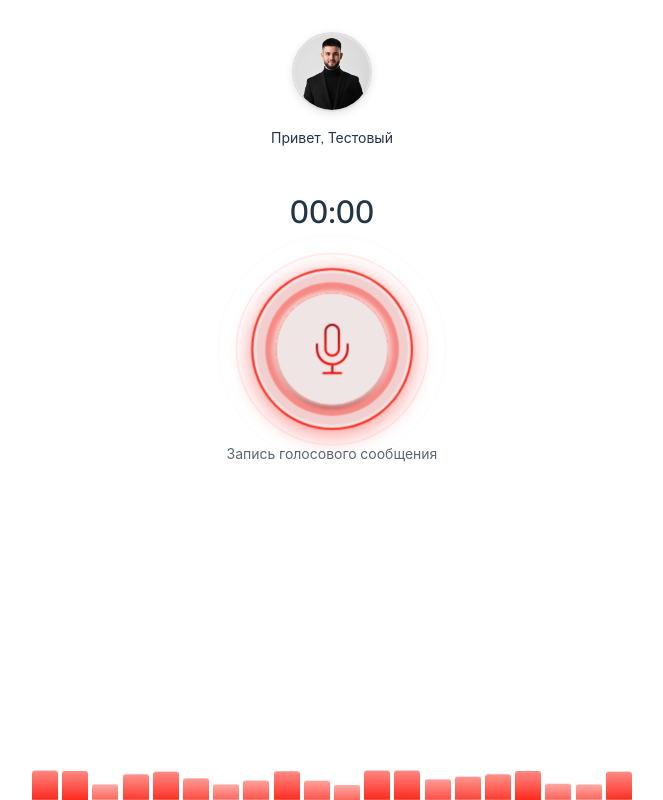
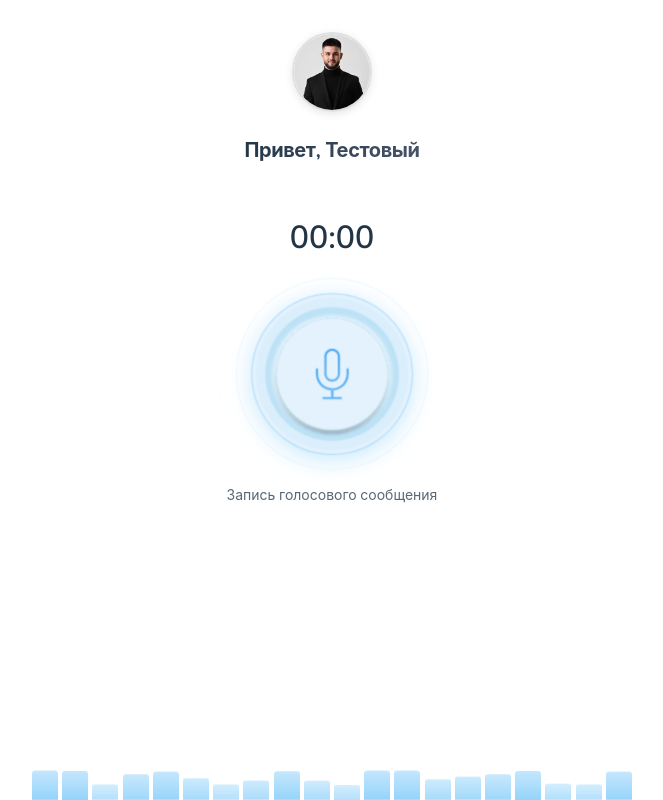
Before and after one commit to NikitaBest/TranscriptorMiniApp, a React (Vite) app: page / in a window 1280 px wide. Shown: the whole page, without its empty margins (308-971 px from the left). Built offline with nearby package versions, Linux system fonts and the light colour scheme; no server answers.

Commit message:
работа с эквалайзером 01

```diff
--- a/src/App.css
+++ b/src/App.css
@@ -37,9 +37,16 @@
 .user-info {
   text-align: center;
   color: #213547;
-  font-size: 0.875rem;
+  font-size: 1.25rem;
+  font-weight: 700;
+  margin: 0.5rem 0;
+  letter-spacing: -0.02em;
 }
 
 .user-info p {
   margin: 0;
+  background: linear-gradient(135deg, #213547 0%, #4a5568 100%);
+  -webkit-background-clip: text;
+  -webkit-text-fill-color: transparent;
+  background-clip: text;
 }
--- a/src/components/AudioRecorder.css
+++ b/src/components/AudioRecorder.css
@@ -20,7 +20,7 @@
   display: flex;
   flex-direction: column;
   align-items: center;
-  gap: 1rem;
+  gap: 1.5rem;
   width: 100%;
 }
 
@@ -43,7 +43,7 @@
   width: 160px;
   height: 160px;
   border-radius: 50%;
-  border: 1px solid rgba(253, 15, 0, 0.5);
+  border: 1px solid rgba(135, 206, 250, 0.5);
   opacity: 0;
   pointer-events: none;
 }
@@ -68,21 +68,21 @@
     transform: translate(-50%, -50%) scale(0.8);
     opacity: 0.6;
     border-width: 1px;
-    border-color: rgba(253, 15, 0, 0.5);
+    border-color: rgba(135, 206, 250, 0.5);
   }
   30% {
     opacity: 0.4;
-    border-color: rgba(253, 15, 0, 0.35);
+    border-color: rgba(135, 206, 250, 0.35);
   }
   60% {
     opacity: 0.25;
-    border-color: rgba(253, 15, 0, 0.25);
+    border-color: rgba(135, 206, 250, 0.25);
   }
   100% {
     transform: translate(-50%, -50%) scale(1.5);
     opacity: 0;
     border-width: 0.5px;
-    border-color: rgba(253, 15, 0, 0.1);
+    border-color: rgba(135, 206, 250, 0.1);
   }
 }
 
@@ -91,6 +91,7 @@
   font-weight: 400;
   color: rgba(33, 53, 71, 0.75);
   margin: 0;
+  margin-top: 0.5rem;
   text-align: center;
   line-height: 1.4;
 }
@@ -153,6 +154,18 @@
   justify-content: center;
   align-items: center;
   flex-wrap: wrap;
+  animation: fadeInScale 0.4s ease-out;
+}
+
+@keyframes fadeInScale {
+  0% {
+    opacity: 0;
+    transform: scale(0.8);
+  }
+  100% {
+    opacity: 1;
+    transform: scale(1);
+  }
 }
 
 /* Стили кнопок теперь в компоненте Button */
--- a/src/components/AudioWaves.css
+++ b/src/components/AudioWaves.css
@@ -2,7 +2,7 @@
   width: 100%;
   height: 100px;
   position: relative;
-  overflow: hidden;
+  overflow: visible;
   margin-top: auto;
   margin-bottom: 0;
   background: transparent;
@@ -30,9 +30,9 @@
   min-height: 30px;
   background: linear-gradient(
     to top,
-    rgba(253, 15, 0, 0.9) 0%,
-    rgba(253, 15, 0, 0.7) 50%,
-    rgba(253, 15, 0, 0.5) 100%
+    rgba(135, 206, 250, 0.9) 0%,
+    rgba(135, 206, 250, 0.7) 50%,
+    rgba(135, 206, 250, 0.5) 100%
   );
   border-radius: 3px 3px 0 0;
   transform-origin: bottom;
@@ -53,12 +53,76 @@
 /* Адаптация для маленьких экранов */
 @media (max-width: 375px) {
   .audio-waves-container {
-    height: 70px;
-    padding: 0.3rem 0.5rem 0 0.5rem;
+    height: 100px;
+    padding: 0.5rem 0.75rem 0 0.75rem;
+    overflow: visible;
+    min-height: 100px;
+  }
+
+  .audio-equalizer {
+    gap: 3px;
+    height: 100%;
   }
 
   .equalizer-bar {
-    max-width: 6px;
-    gap: 3px;
+    width: 5px;
+    min-width: 4px;
+    min-height: 40px;
+    max-width: 5px;
+    background: linear-gradient(
+      to top,
+      rgba(135, 206, 250, 1) 0%,
+      rgba(135, 206, 250, 0.8) 50%,
+      rgba(135, 206, 250, 0.6) 100%
+    );
+  }
+
+  @keyframes equalizer-pulse {
+    0%, 100% {
+      transform: scaleY(0.6);
+      opacity: 0.8;
+    }
+    50% {
+      transform: scaleY(1);
+      opacity: 1;
+    }
   }
 }
+
+/* Адаптация для очень маленьких экранов */
+@media (max-width: 320px) {
+  .audio-waves-container {
+    height: 90px;
+    padding: 0.4rem 0.5rem 0 0.5rem;
+    min-height: 90px;
+  }
+
+  .audio-equalizer {
+    gap: 2px;
+    height: 100%;
+  }
+
+  .equalizer-bar {
+    width: 4px;
+    min-width: 3px;
+    min-height: 35px;
+    max-width: 4px;
+    background: linear-gradient(
+      to top,
+      rgba(135, 206, 250, 1) 0%,
+      rgba(135, 206, 250, 0.8) 50%,
+      rgba(135, 206, 250, 0.6) 100%
+    );
+  }
+
+  @keyframes equalizer-pulse {
+    0%, 100% {
+      transform: scaleY(0.6);
+      opacity: 0.8;
+    }
+    50% {
+      transform: scaleY(1);
+      opacity: 1;
+    }
+  }
+}
--- a/src/components/Button.css
+++ b/src/components/Button.css
@@ -179,10 +179,10 @@
 
 /* Стили для круглой кнопки записи (микрофон) */
 .btn-circular.btn-record {
-  background: #F0E5E5;
-  box-shadow: 0 4px 20px rgba(253, 15, 0, 0.4);
+  background: #E3F2FD;
+  box-shadow: 0 4px 20px rgba(135, 206, 250, 0.4);
   position: relative;
-  border: 2px solid rgba(253, 15, 0, 0.9);
+  border: 1px solid rgba(135, 206, 250, 0.6);
   box-sizing: border-box;
 }
 
@@ -195,7 +195,7 @@
   width: 170px;
   height: 170px;
   border-radius: 50%;
-  border: 1px solid rgba(253, 15, 0, 0.4);
+  border: 1px solid rgba(135, 206, 250, 0.3);
   z-index: -1;
 }
 
@@ -208,7 +208,7 @@
   width: 180px;
   height: 180px;
   border-radius: 50%;
-  border: 1px solid rgba(253, 15, 0, 0.2);
+  border: 1px solid rgba(135, 206, 250, 0.15);
   z-index: -2;
 }
 
@@ -220,30 +220,33 @@
 @keyframes pulse-gentle {
   0%, 100% {
     transform: scale(1);
-    box-shadow: 0 4px 20px rgba(253, 15, 0, 0.4);
+    box-shadow: 0 4px 20px rgba(135, 206, 250, 0.4);
   }
   50% {
     transform: scale(1.02);
-    box-shadow: 0 6px 25px rgba(253, 15, 0, 0.5);
+    box-shadow: 0 6px 25px rgba(135, 206, 250, 0.5);
   }
 }
 
 .btn-circular.btn-record:hover:not(:disabled) {
   animation: none;
   transform: translateY(-2px) scale(1.05);
-  box-shadow: 0 6px 25px rgba(253, 15, 0, 0.5);
+  box-shadow: 0 6px 25px rgba(135, 206, 250, 0.5);
 }
 
 .btn-circular.btn-record:active:not(:disabled) {
   animation: none;
-  transform: scale(0.98);
+  transform: scale(0.99);
+  opacity: 0.9;
 }
 
 /* Стили для круглой кнопки паузы */
 .btn-circular.btn-pause {
-  background: linear-gradient(135deg, rgba(255, 170, 0, 0.9), rgba(255, 153, 0, 0.9));
-  box-shadow: 0 4px 20px rgba(255, 170, 0, 0.4);
+  background: #FFF3E0;
+  box-shadow: 0 4px 20px rgba(255, 170, 0, 0.3);
   position: relative;
+  border: 1px solid rgba(255, 170, 0, 0.6);
+  box-sizing: border-box;
 }
 
 .btn-circular.btn-pause::before {
@@ -252,10 +255,10 @@
   top: 50%;
   left: 50%;
   transform: translate(-50%, -50%);
-  width: 66px;
-  height: 66px;
+  width: 86px;
+  height: 86px;
   border-radius: 50%;
-  background: rgba(255, 170, 0, 0.36);
+  border: 1px solid rgba(255, 170, 0, 0.3);
   z-index: -1;
 }
 
@@ -265,23 +268,30 @@
   top: 50%;
   left: 50%;
   transform: translate(-50%, -50%);
-  width: 75px;
-  height: 75px;
+  width: 96px;
+  height: 96px;
   border-radius: 50%;
-  background: rgba(255, 170, 0, 0.1);
+  border: 1px solid rgba(255, 170, 0, 0.15);
   z-index: -2;
 }
 
 .btn-circular.btn-pause:hover:not(:disabled) {
   transform: translateY(-2px) scale(1.05);
-  box-shadow: 0 6px 25px rgba(255, 170, 0, 0.5);
+  box-shadow: 0 6px 25px rgba(255, 170, 0, 0.4);
+}
+
+.btn-circular.btn-pause:active:not(:disabled) {
+  transform: scale(0.99);
+  opacity: 0.9;
 }
 
 /* Стили для круглой кнопки стоп */
 .btn-circular.btn-stop {
-  background: linear-gradient(135deg, rgba(102, 102, 102, 0.9), rgba(85, 85, 85, 0.9));
-  box-shadow: 0 4px 20px rgba(102, 102, 102, 0.4);
+  background: #F5F5F5;
+  box-shadow: 0 4px 20px rgba(102, 102, 102, 0.3);
   position: relative;
+  border: 1px solid rgba(102, 102, 102, 0.6);
+  box-sizing: border-box;
 }
 
 .btn-circular.btn-stop::before {
@@ -290,10 +300,10 @@
   top: 50%;
   left: 50%;
   transform: translate(-50%, -50%);
-  width: 66px;
-  height: 66px;
+  width: 86px;
+  height: 86px;
   border-radius: 50%;
-  background: rgba(102, 102, 102, 0.36);
+  border: 1px solid rgba(102, 102, 102, 0.3);
   z-index: -1;
 }
 
@@ -303,16 +313,21 @@
   top: 50%;
   left: 50%;
   transform: translate(-50%, -50%);
-  width: 75px;
-  height: 75px;
+  width: 96px;
+  height: 96px;
   border-radius: 50%;
-  background: rgba(102, 102, 102, 0.1);
+  border: 1px solid rgba(102, 102, 102, 0.15);
   z-index: -2;
 }
 
 .btn-circular.btn-stop:hover:not(:disabled) {
   transform: translateY(-2px) scale(1.05);
-  box-shadow: 0 6px 25px rgba(102, 102, 102, 0.5);
+  box-shadow: 0 6px 25px rgba(102, 102, 102, 0.4);
+}
+
+.btn-circular.btn-stop:active:not(:disabled) {
+  transform: scale(0.99);
+  opacity: 0.9;
 }
 
 /* Стили для круглой кнопки продолжить */
--- a/src/components/MicrophoneIcon.jsx
+++ b/src/components/MicrophoneIcon.jsx
@@ -1,10 +1,10 @@
 function MicrophoneIcon() {
   return (
     <svg width="150" height="150" viewBox="0 0 150 150" fill="none" xmlns="http://www.w3.org/2000/svg">
-      <circle opacity="0.1" cx="75" cy="75" r="75" fill="#FD0F00"/>
-      <circle opacity="0.36" cx="75" cy="75" r="66" fill="#FD0F00"/>
+      <circle opacity="0.1" cx="75" cy="75" r="75" fill="#87CEEB"/>
+      <circle opacity="0.36" cx="75" cy="75" r="66" fill="#87CEEB"/>
       <g filter="url(#filter0_ddddf_383_717)">
-        <circle cx="75" cy="75" r="55" fill="#F0E5E5"/>
+        <circle cx="75" cy="75" r="55" fill="#E3F2FD"/>
       </g>
       <g clipPath="url(#clip0_383_717)">
         <path d="M75.0957 82.6248C79.3467 82.6248 82.7928 79.1787 82.7928 74.9278V57.6971C82.7928 53.4461 79.3467 50 75.0957 50C70.8448 50 67.3987 53.4461 67.3987 57.6971V74.9484C67.3987 79.1787 70.8448 82.6248 75.0957 82.6248ZM69.4622 57.6971C69.4622 54.5811 72.0004 52.0636 75.0957 52.0636C78.1911 52.0636 80.7293 54.5811 80.7293 57.6971V74.9484C80.7293 78.0437 78.2117 80.5819 75.0957 80.5819C72.0004 80.5819 69.4622 78.0644 69.4622 74.9484V57.6971Z" fill="url(#paint0_linear_383_717)"/>
@@ -42,16 +42,16 @@ function MicrophoneIcon() {
           <feGaussianBlur stdDeviation="0.5" result="effect5_foregroundBlur_383_717"/>
         </filter>
         <linearGradient id="paint0_linear_383_717" x1="75.0958" y1="50" x2="75.0958" y2="82.6248" gradientUnits="userSpaceOnUse">
-          <stop stopColor="#9D0000"/>
-          <stop offset="1" stopColor="#FF0000"/>
+          <stop stopColor="#42A5F5"/>
+          <stop offset="1" stopColor="#64B5F6"/>
         </linearGradient>
         <linearGradient id="paint1_linear_383_717" x1="75.2299" y1="69.4594" x2="75.2299" y2="91.1687" gradientUnits="userSpaceOnUse">
-          <stop stopColor="#9D0000"/>
-          <stop offset="1" stopColor="#FF0000"/>
+          <stop stopColor="#42A5F5"/>
+          <stop offset="1" stopColor="#64B5F6"/>
         </linearGradient>
         <linearGradient id="paint2_linear_383_717" x1="75.1164" y1="91.1886" x2="75.1164" y2="100" gradientUnits="userSpaceOnUse">
-          <stop stopColor="#9D0000"/>
-          <stop offset="1" stopColor="#FF0000"/>
+          <stop stopColor="#42A5F5"/>
+          <stop offset="1" stopColor="#64B5F6"/>
         </linearGradient>
         <clipPath id="clip0_383_717">
           <rect width="32.4598" height="50" fill="white" transform="translate(59 50)"/>
```
